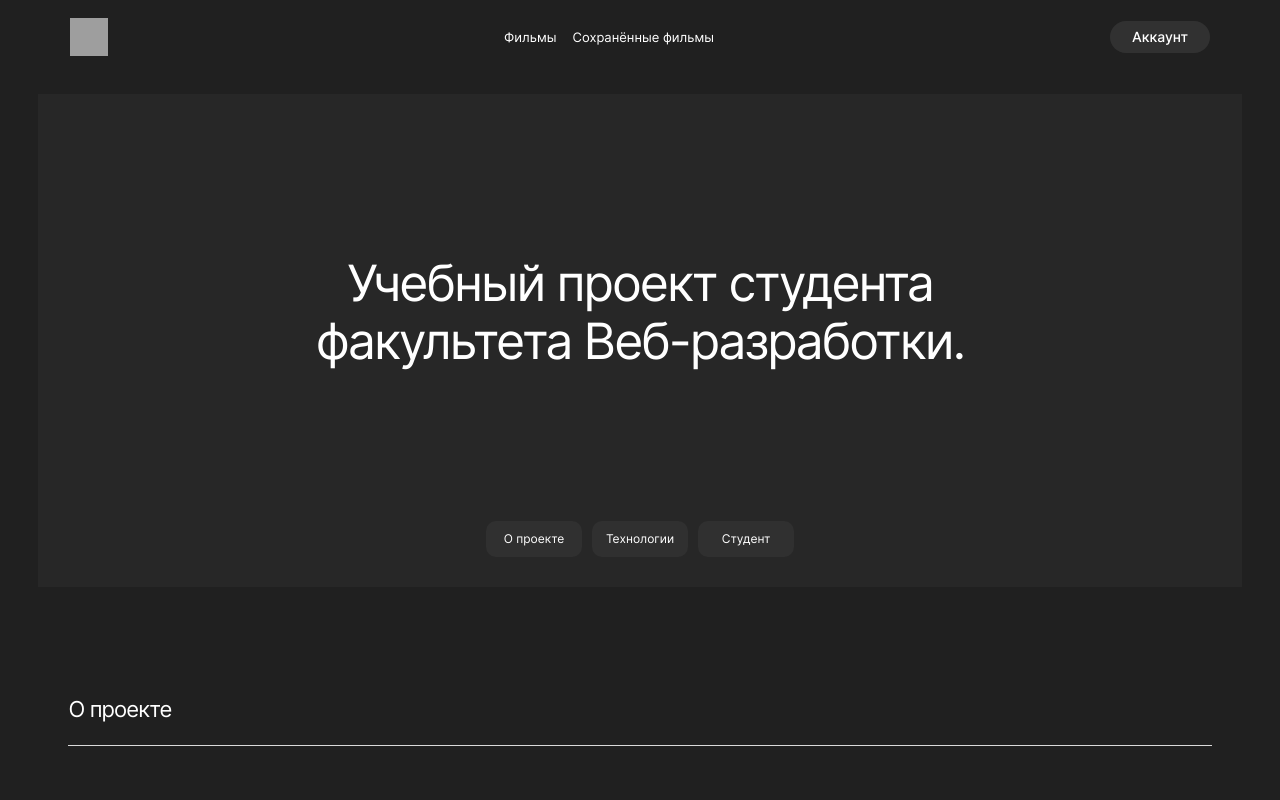
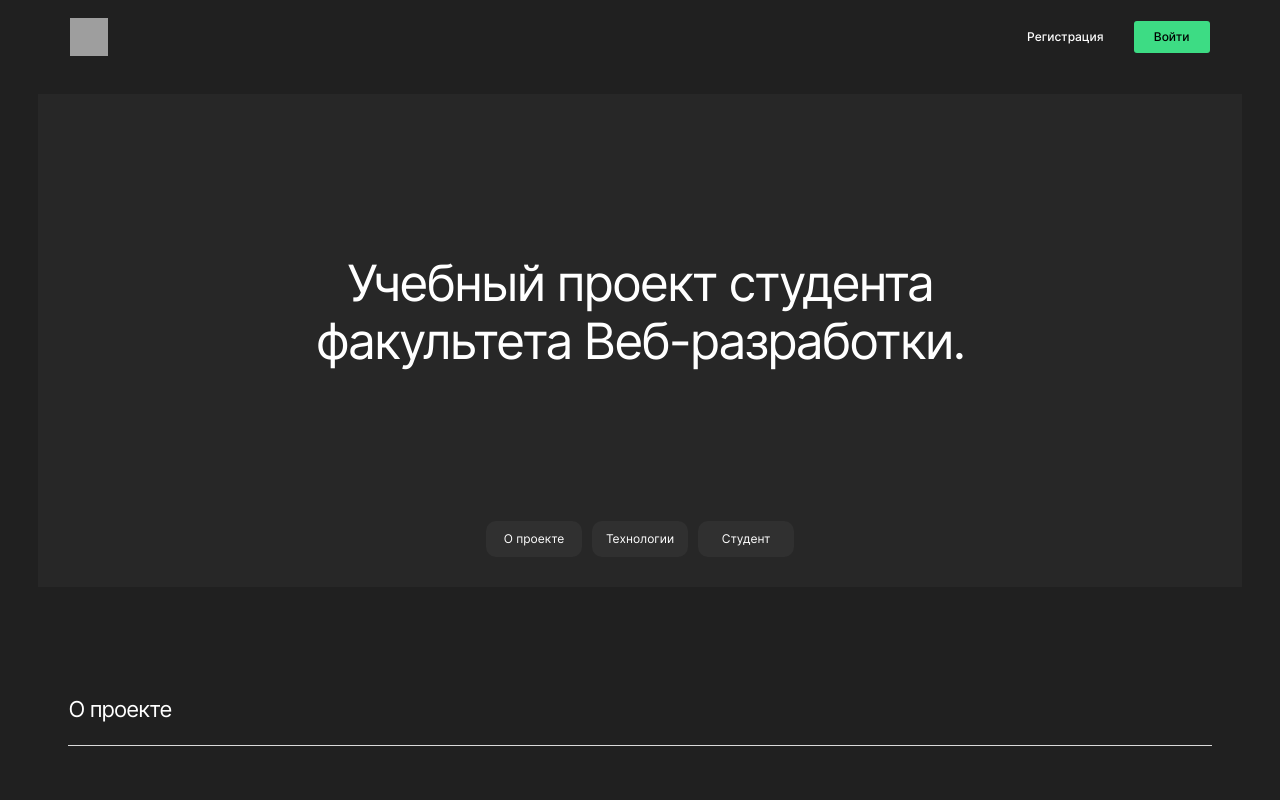
Before and after one commit to AlekseyDorozhny/movies-explorer-frontend, a React (Create React App) app: page / in a window 1280 px wide. Shown: the top 800 px of the page. Built offline with nearby package versions, Linux system fonts and the light colour scheme; grey boxes are pictures that could not be loaded.

Commit message:
footer и header done

```diff
--- a/src/components/App/App.jsx
+++ b/src/components/App/App.jsx
@@ -1,12 +1,15 @@
 import './App.css';
 import Header from "../Header/Header";
 import Promo from '../Promo/Promo';
+import Footer from '../Footer/Footer';
+import {Route, Routes, useNavigate} from 'react-router-dom';
 
 function App() {
   return (
     <div className="App">
       <Header />
       <Promo />
+      <Footer />
     </div>
   );
 }
--- /dev/null
+++ b/src/components/Footer/Footer.css
@@ -0,0 +1,39 @@
+.footer{
+  width: 89%;
+  margin: auto;
+  margin-top: 55px;
+}
+
+.footer__text{
+  color: #8B8B8B;
+  text-align: center;
+  font-size: 13px;
+  font-weight: 400;
+  line-height: normal;
+  margin-bottom: 22px;
+}
+
+.footer__conteiner{
+  padding-top: 8px;
+  display: flex;
+  border-top: 1px solid #424242;
+  width: 100%;
+  justify-content: space-between;
+}
+
+.footer__text{
+  color: #FFF;
+  font-size: 13px;
+  font-weight: 400;
+  line-height: normal;
+  margin-left: 0;
+  margin-right: 20px;
+}
+
+.footer__group-container{
+  display: flex;
+}
+
+.footer__text:last-of-type{
+  margin-right: 0px;
+}
--- /dev/null
+++ b/src/components/Footer/Footer.jsx
@@ -0,0 +1,19 @@
+import React from 'react';
+import './Footer.css';
+
+function Footer() {
+  return(
+    <footer className='footer'>
+      <p className='footer__text'>Учебный проект Яндекс.Практикум х BeatFilm.</p>
+      <div className='footer__conteiner'>
+        <p className='footer__text'>© 2023</p>
+        <div className='footer__group-container'>
+          <p className='footer__text'>Яндекс.Практикум</p>
+          <p className='footer__text'>Github</p>
+        </div>
+      </div>
+    </footer>
+  )
+}
+
+export default Footer;
--- a/src/components/Header/Header.css
+++ b/src/components/Header/Header.css
@@ -1,6 +1,7 @@
 .header{
+  margin: auto;
   display: flex;
-  width: 100%;
+  width: 89%;
   height: 74px;
   align-items: center;
   justify-content: space-between;
@@ -9,7 +10,6 @@
 .header__logo{
   width: 38px;
   height: 38px;
-  margin-left: 70px;
 }
 
 .header__links-container{
@@ -20,7 +20,6 @@
   font-weight: 500;
   font-size: 14px;
   line-height: 16px;
-  margin-right: 70px;
   border-radius: 20px;
   background-color: #313131;
   color: white;
@@ -42,3 +41,22 @@
 .header__link:first-of-type{
   margin-left: 0;
 }
+
+.header__auth-button{
+  font-weight: 500;
+  font-size: 12px;
+  line-height: 16px;
+  background: none;
+  color: white;
+  border: none;
+}
+
+.header__auth-button_type_green{
+  border-radius: 3px;
+  background-color: #3DDC84;
+  color: black;
+  border: none;
+  width: 76px;
+  height: 32px;
+  margin-left: 24px;
+}
--- a/src/components/Header/Header.jsx
+++ b/src/components/Header/Header.jsx
@@ -1,16 +1,21 @@
 import React from 'react';
 import './Header.css';
 import headerLogo from '../../images/logo.svg';
+import {Route, Routes, useNavigate} from 'react-router-dom';
 
 function Header() {
   return(
     <header className='header'>
       <img className='header__logo' src= {headerLogo} alt='Логотип Movie Explorer'/>
-      <div className='header__links-container'>
+      {/* <div className='header__links-container'>
         <p className='header__link'>Фильмы</p>
         <p className='header__link'>Сохранённые фильмы</p>
       </div>
-      <button className='header__button' type='button' aria-label='переход в аккаунт'>Аккаунт</button>
+      <button className='header__button' type='button' aria-label='переход в аккаунт'>Аккаунт</button> */}
+      <div className='header__auth-link-container'>
+        <button className='header__auth-button' type='button' aria-label='переход в регистрацию'>Регистрация</button>
+        <button className='header__auth-button header__auth-button_type_green' type='button' aria-label='переход на страницу входа'>Войти</button>
+      </div>
     </header>
   )
 }
--- a/src/components/Promo/Promo.jsx
+++ b/src/components/Promo/Promo.jsx
@@ -1,6 +1,5 @@
 import React from 'react';
 import './Promo.css';
-import photo from '../../images/myPhoto.png';
 
 function Promo() {
   return(
```
